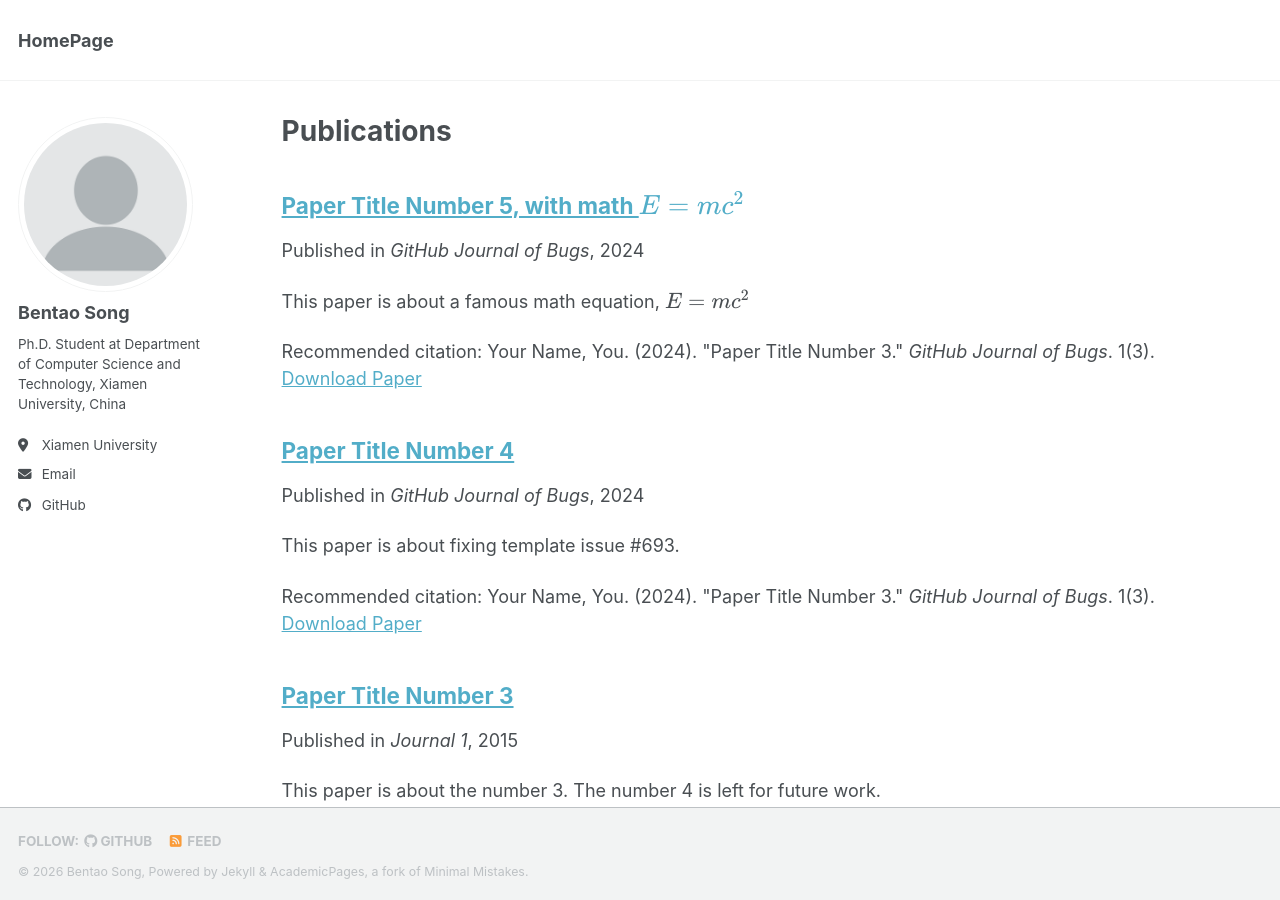
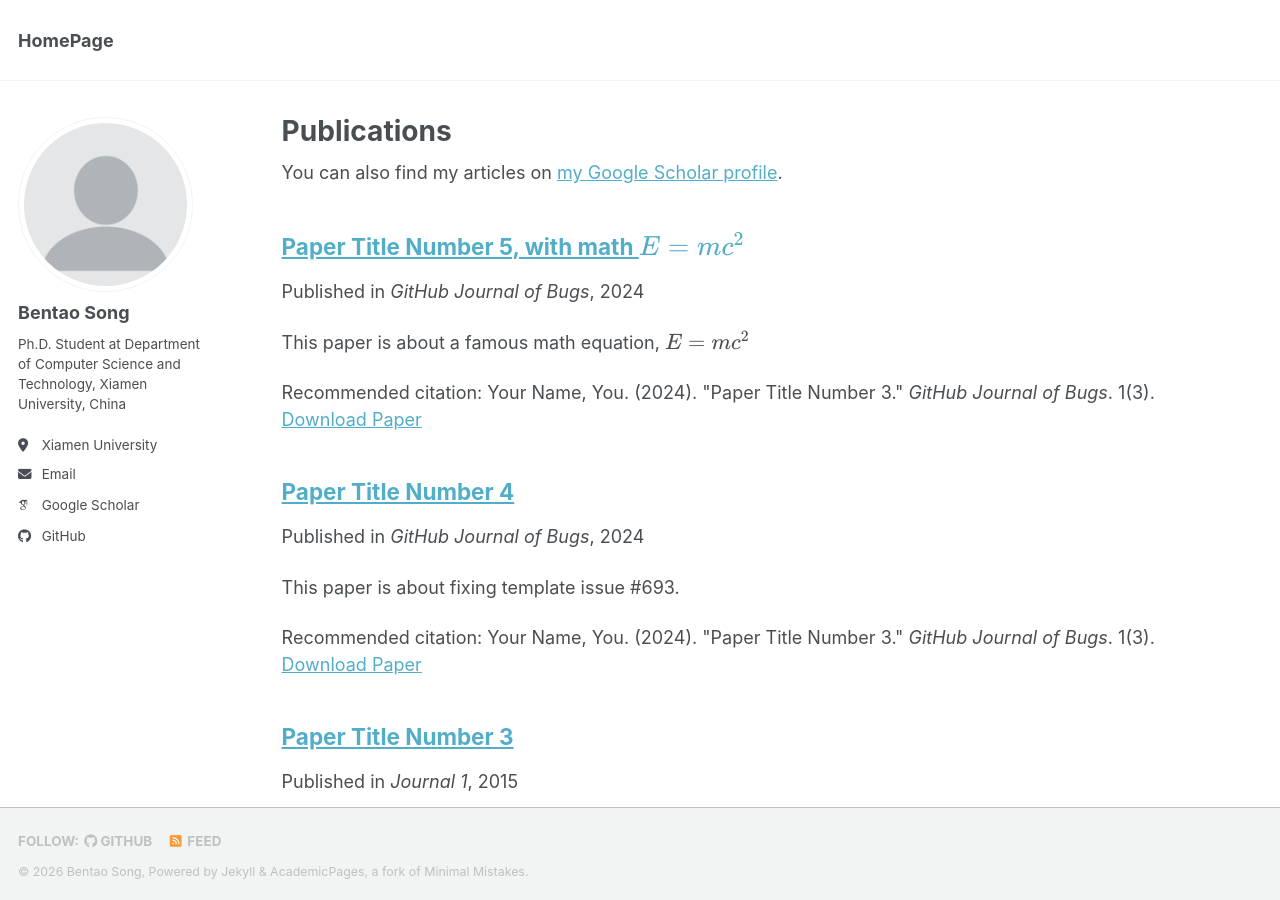
Before and after one commit to pascalcpp/pascalcpp.github.io, a Jekyll site: the page built from _pages/publications.html, in a window 1280 px wide and 900 px high. Built offline with Jekyll 4.4.1, drawn with Linux system fonts in a browser that asks for light colours; some web fonts are replaced; a script bundle is joined from its source files by our own code; library files that are not in the unit come from our copies; part of the change alters nothing that is shown.

Commit message:
Update _config.yml

```diff
--- a/_config.yml
+++ b/_config.yml
@@ -86,7 +86,7 @@ author:
   location         : "Xiamen University"
   employer         :
   pubmed           :
-  googlescholar    :
+  googlescholar    : "https://scholar.google.com/citations?hl=en&user=CyeoVtEAAAAJ"
   email            : "xfniz@qq.com"
   researchgate     :  # example: "https://www.researchgate.net/profile/yourprofile"
   uri              :
```
